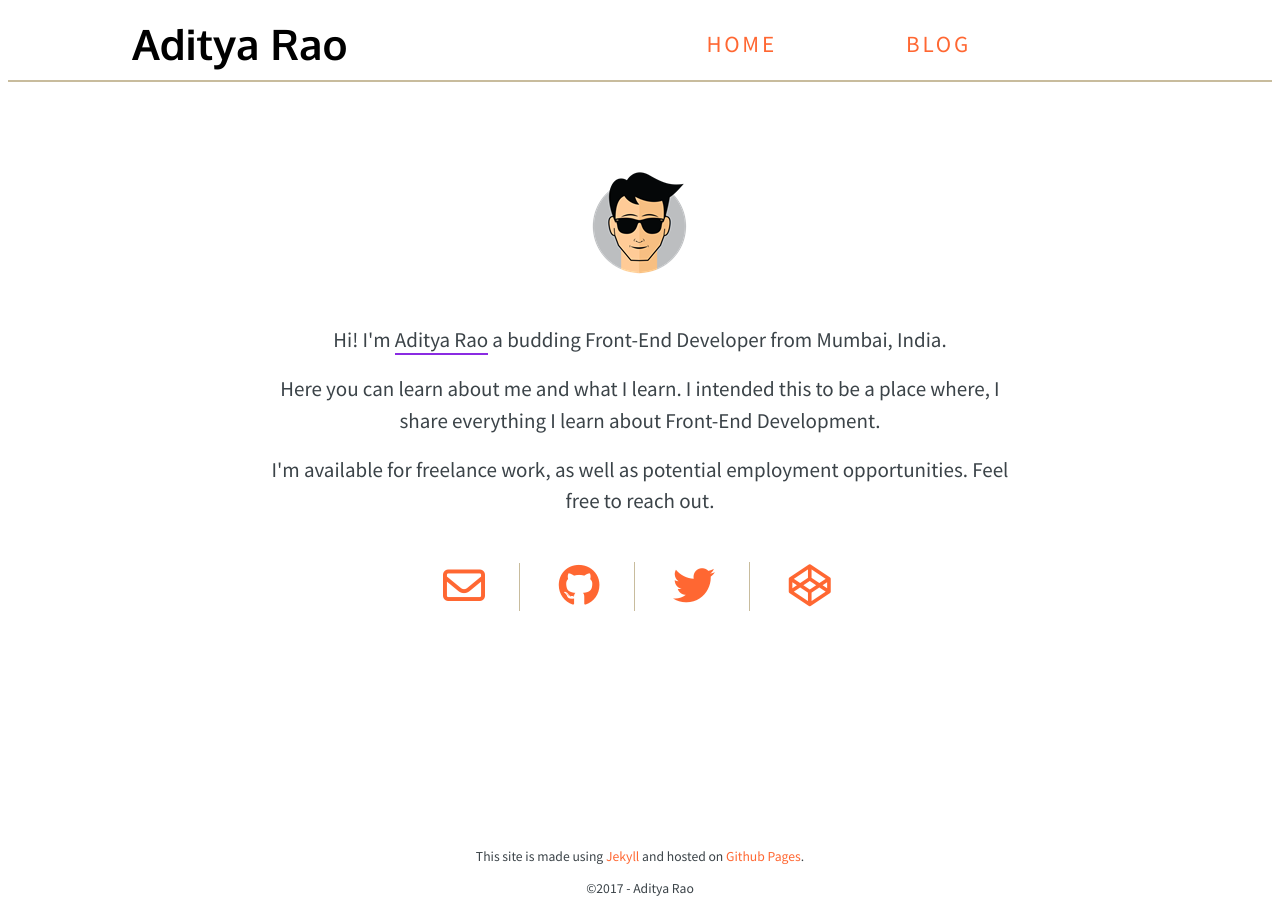
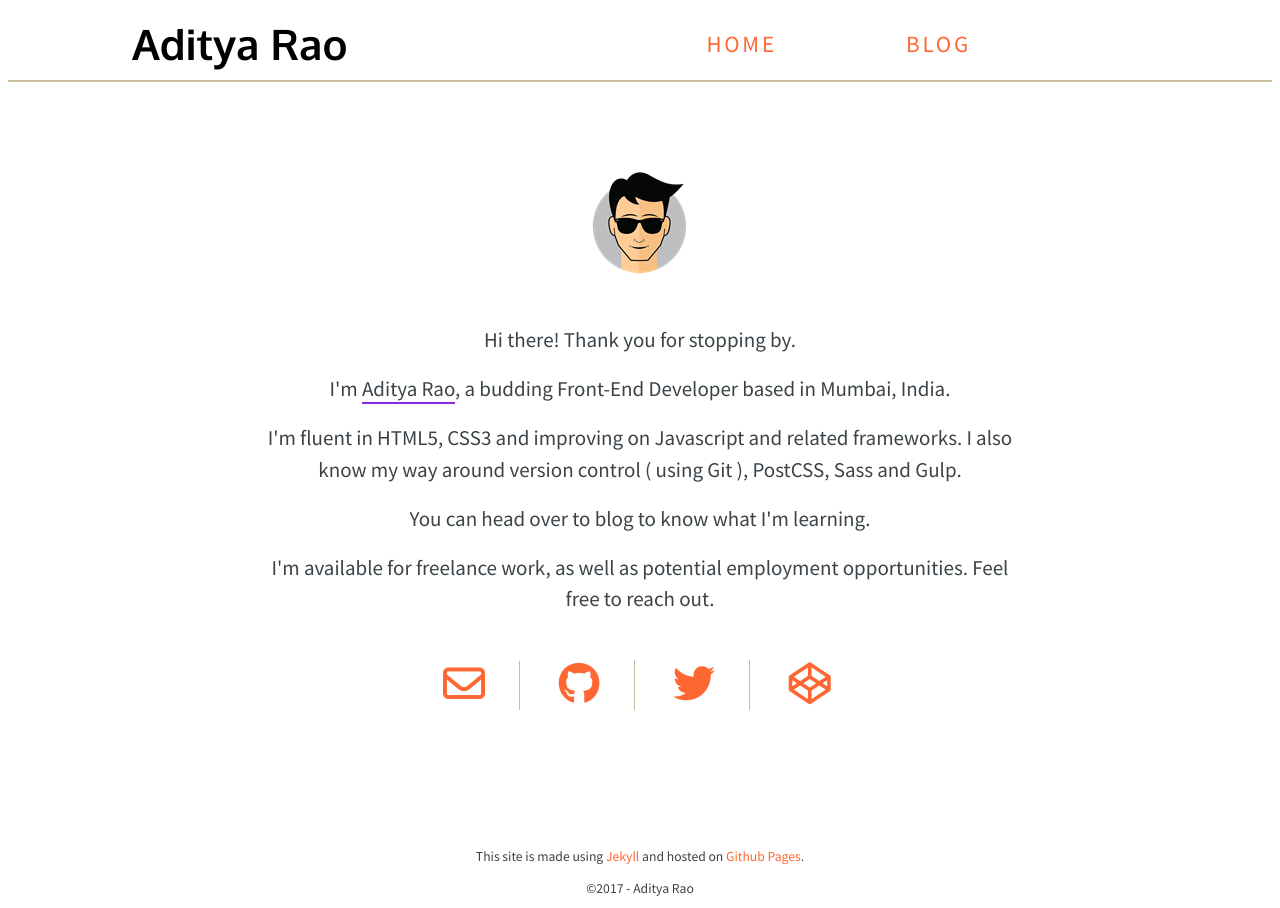
Before and after one commit to ad1tyara0/raoaditya.github.io, a Jekyll site: the page built from index.html, in a window 1280 px wide. Built offline with Jekyll 4.4.1, drawn with Linux system fonts in a browser that asks for light colours; nearby versions of some CDN libraries.

Commit message:
Edited the bio.

```diff
--- a/index.html
+++ b/index.html
@@ -10,11 +10,10 @@ title: Aditya Rao - Homepage
         <div><img src="assets/images/avatar.png" alt="My Photo"></div>
       </div>
       <div class="bio">
-        <p>Hi! I'm
-          <span class="highlight">Aditya Rao</span>
-          a budding Front-End Developer from Mumbai, India.</p>
-        <p>Here you can learn about me and what I learn. I intended this to be a place where, I share everything I learn about Front-End Development.
-        </p>
+        <p>Hi there! Thank you for stopping by.</p>
+        <p>I'm <span class="highlight">Aditya Rao</span>, a budding Front-End Developer based in Mumbai, India.</p>
+        <p>I'm fluent in HTML5, CSS3 and improving on Javascript and related frameworks. I also know my way around version control ( using Git ), PostCSS, Sass and Gulp.</p>
+        <p> You can head over to blog to know what I'm learning.</p>
         <p>I'm available for freelance work, as well as potential employment opportunities. Feel free to reach out.</p>
       </div>
     </section>
```
Also changed, not shown: assets/styles/main.css (+15 -17 lines), 1 other file.
